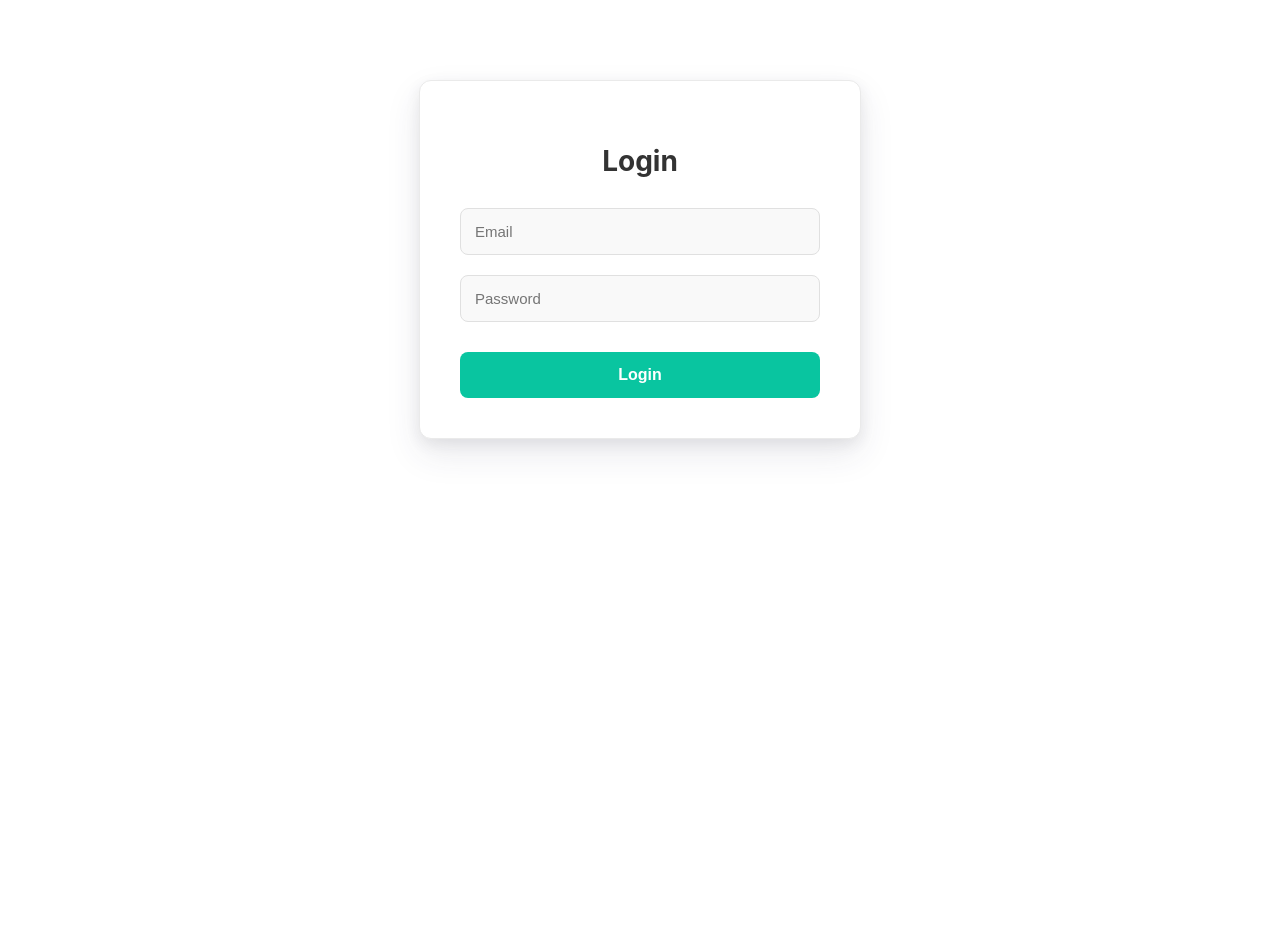
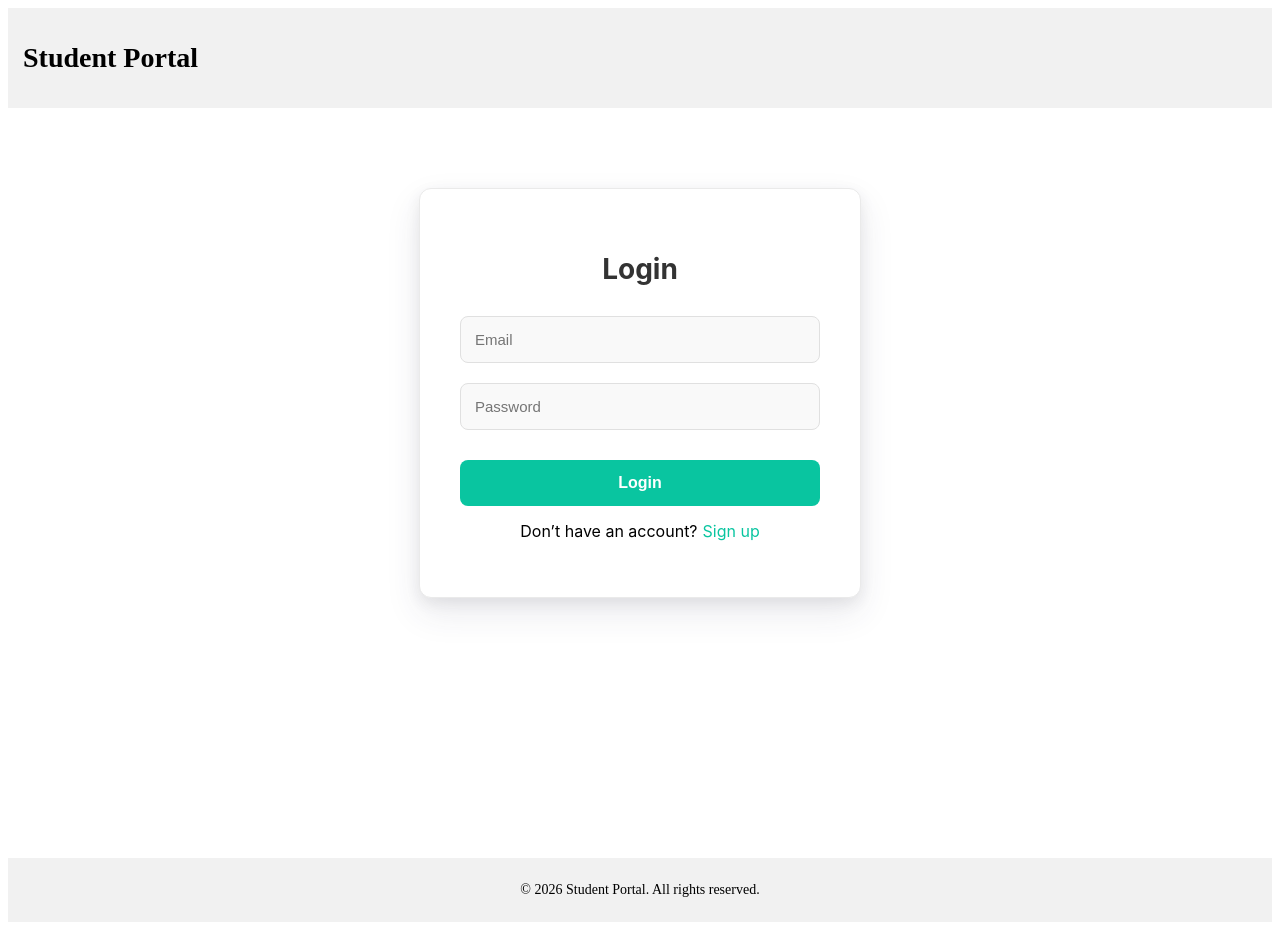
Before and after one commit to beingsoham/Assignment-1, a React (Vite) app in the folder Frontend/my-react-app/: page / in a window 1280 px wide. Before the commit the page ends 800 px from the top, so only its background shows below. Built offline with nearby package versions, Linux system fonts and the light colour scheme.

Commit message:
Seventh Commit

```diff
--- a/Frontend/my-react-app/src/App.jsx
+++ b/Frontend/my-react-app/src/App.jsx
@@ -1,16 +1,36 @@
 import React from 'react'
 import Login from './Login'
 import Students from './Student'
+import Signup from "./Signup";
 import { useState } from "react";
+import Header from "./Header";
+import Footer from "./Footer";
 
 function App() {
   const [loggedIn, setLoggedIn] = useState(false);
+  const [showSignup, setShowSignup] = useState(false);
+
+  let content;
 
   if (loggedIn) {
-    return <Students />;
+    content = <Students />;
+  } else if (showSignup) {
+    content = <Signup onSwitch={() => setShowSignup(false)} />;
+  } else {
+    content = (
+      <Login
+        onSuccess={() => setLoggedIn(true)}
+        onSignup={() => setShowSignup(true)}
+      />
+    );
   }
-
-  return <Login onSuccess={() => setLoggedIn(true)} />;
+  return (
+    <>
+      <Header />
+      <main style={{ minHeight: "80vh" }}>{content}</main>
+      <Footer />
+    </>
+  );
 }
 
 export default App;
--- /dev/null
+++ b/Frontend/my-react-app/src/Footer.css
@@ -0,0 +1,7 @@
+.footer {
+  background-color: #f1f1f1;
+  padding: 10px;
+  text-align: center;
+  margin-top: 30px;
+  font-size: 14px;
+}
--- /dev/null
+++ b/Frontend/my-react-app/src/Footer.jsx
@@ -0,0 +1,9 @@
+import "./Footer.css";
+
+export default function Footer() {
+  return (
+    <footer className="footer">
+      <p>© 2026 Student Portal. All rights reserved.</p>
+    </footer>
+  );
+}
--- /dev/null
+++ b/Frontend/my-react-app/src/Header.css
@@ -0,0 +1,7 @@
+.header {
+  background-color: #f1f1f1;
+  color: black;
+  padding: 15px;
+  text-align: left;
+    font-size: 14px;
+}
--- /dev/null
+++ b/Frontend/my-react-app/src/Header.jsx
@@ -0,0 +1,10 @@
+import "./Header.css";
+
+export default function Header() {
+    return (
+    <header className="header">
+      <h1>Student Portal</h1>
+    </header>
+
+    )
+}
--- a/Frontend/my-react-app/src/Login.jsx
+++ b/Frontend/my-react-app/src/Login.jsx
@@ -1,7 +1,7 @@
 import { useState } from "react";
 import "./Login.css";
 
-export default function Login({ onSuccess }) {
+export default function Login({ onSuccess, onSignup }) {
   const [email, setEmail] = useState("");
   const [password, setPassword] = useState("");
   const [error, setError] = useState("");
@@ -46,6 +46,14 @@ export default function Login({ onSuccess }) {
       <button type="submit">Login</button>
 
       {error && <p className="error">{error}</p>}
+
+      <p className="switch-text">
+         Don’t have an account?
+             <span className="switch-link" onClick={onSignup}>
+                 Sign up
+  </span>
+</p>
+
     </form>
   </div>
 );
--- /dev/null
+++ b/Frontend/my-react-app/src/Signup.css
@@ -0,0 +1,22 @@
+.switch-text {
+  text-align: center;
+  margin-top: 15px;
+}
+
+.switch-link {
+  color: #09c5a0;
+  cursor: pointer;
+  margin-left: 5px;
+}
+
+.success {
+  color: green;
+  text-align: center;
+  margin-top: 10px;
+}
+
+.error {
+  color: red;
+  text-align: center;
+  margin-top: 10px;
+}
--- /dev/null
+++ b/Frontend/my-react-app/src/Signup.jsx
@@ -0,0 +1,91 @@
+import { useState } from "react";
+import "./Signup.css";
+
+export default function Signup({ onSwitch }) {
+  const [name, setName] = useState("");
+  const [email, setEmail] = useState("");
+  const [password, setPassword] = useState("");
+  const [confirmPassword, setConfirmPassword] = useState("");
+  const [error, setError] = useState("");
+  const [success, setSuccess] = useState("");
+
+  const handleSignup = async (e) => {
+    e.preventDefault();
+
+    if (password !== confirmPassword) {
+      setError("Passwords do not match");
+      setSuccess("");
+      return;
+    }
+
+    const res = await fetch("http://localhost:5000/api/signup", {
+      method: "POST",
+      headers: { "Content-Type": "application/json" },
+      body: JSON.stringify({
+        name,
+        email,
+        password,
+        confirmPassword
+      })
+    });
+
+    const data = await res.json();
+
+    if (data.success) {
+      setSuccess(data.message);
+      setError("");
+    } else {
+      setError(data.message);
+      setSuccess("");
+    }
+  };
+
+  return (
+    <div className="login-container">
+      <form onSubmit={handleSignup}>
+        <h2>Sign Up</h2>
+
+        <input
+          type="text"
+          placeholder="Name"
+          required
+          onChange={(e) => setName(e.target.value)}
+        />
+
+        <input
+          type="email"
+          placeholder="Email"
+          required
+          onChange={(e) => setEmail(e.target.value)}
+        />
+
+        <input
+          type="password"
+          placeholder="Password"
+          required
+          onChange={(e) => setPassword(e.target.value)}
+        />
+
+        <input
+          type="password"
+          placeholder="Confirm Password"
+          required
+          onChange={(e) => setConfirmPassword(e.target.value)}
+        />
+
+        <button type="submit">Sign Up</button>
+
+        {error && <p className="error">{error}</p>}
+        {success && <p className="success">{success}</p>}
+
+       <p className="switch-text">
+          Already have an account?
+             <span className="switch-link" onClick={onSwitch}>
+          Login
+  </span>
+</p>
+
+      </form>
+    </div>
+  );
+}
```
Also changed, not shown: Frontend/my-react-app/src/Login.css (line endings or trailing spaces), 1 other file (tests, documents, lock files or other folders).
